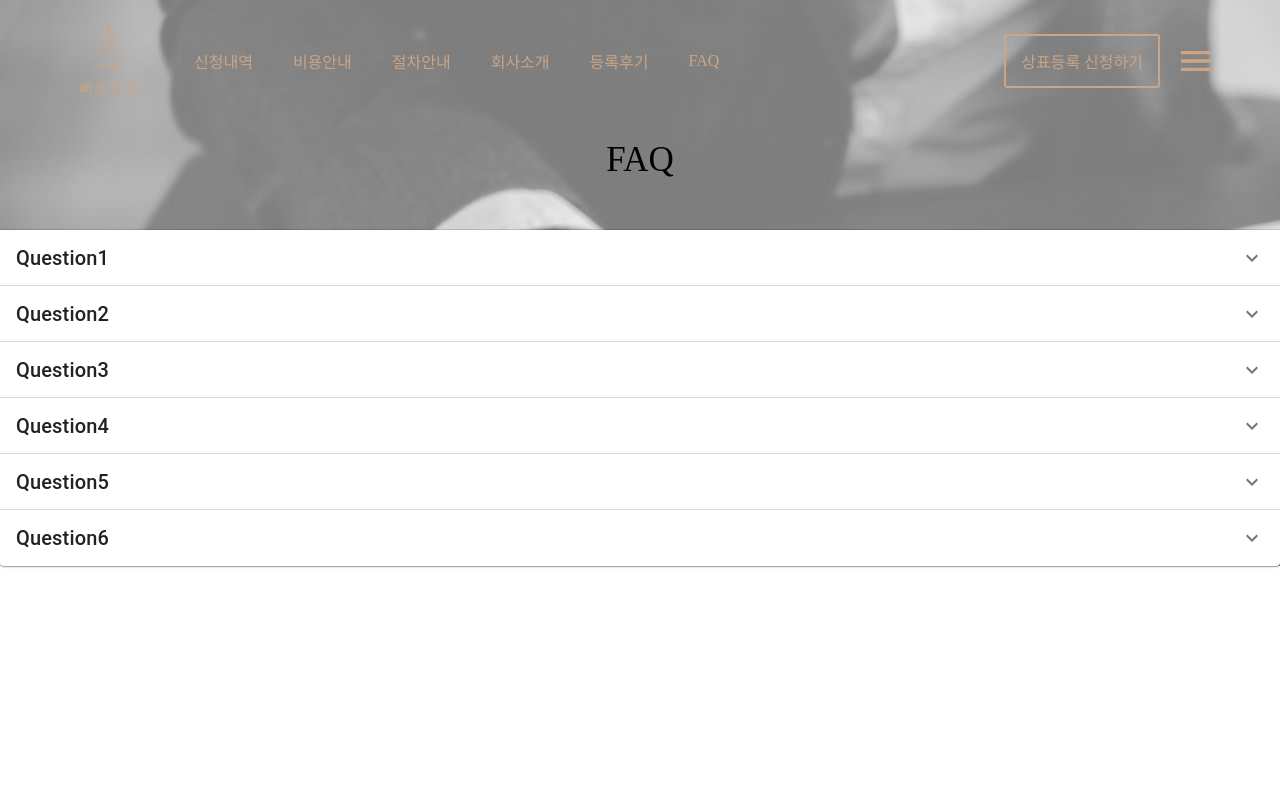
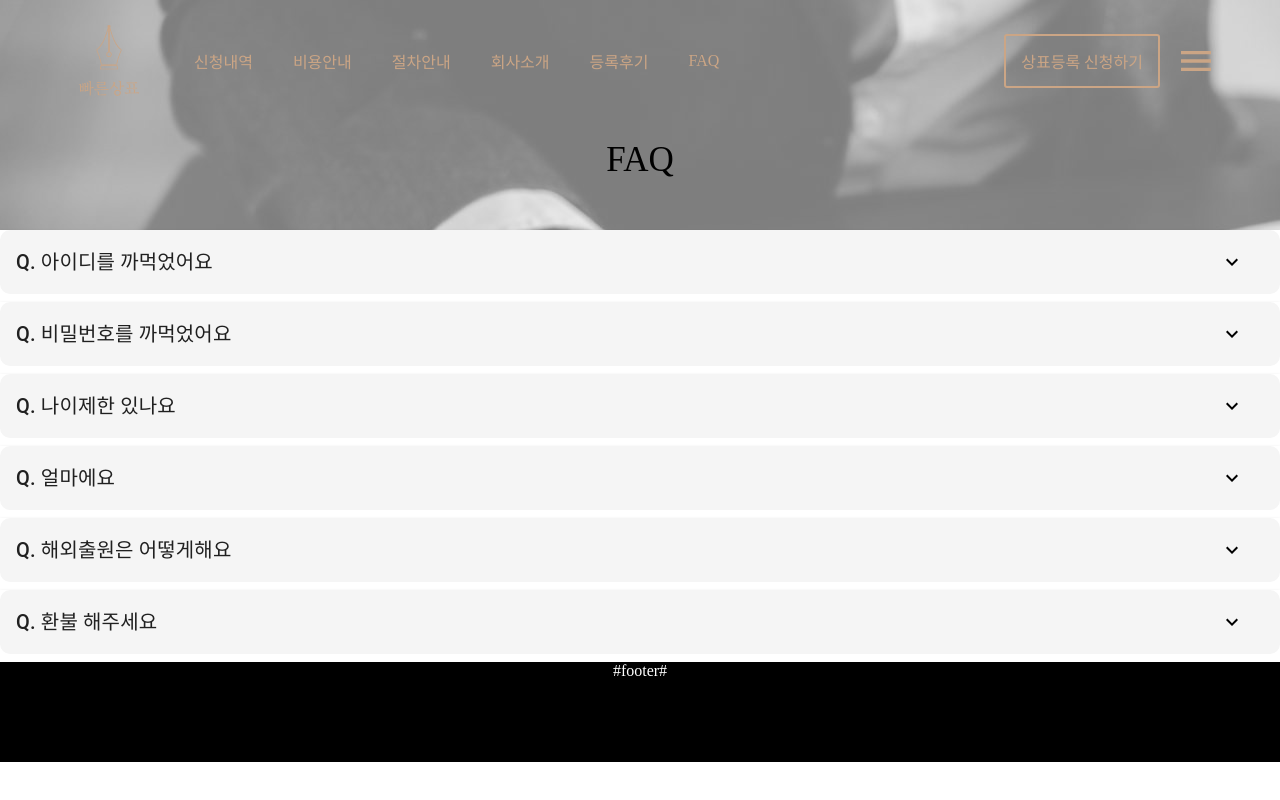
Before and after one commit to galaxyIjinny/capstone, a React (Create React App) app: page /faq in a window 1280 px wide. Built offline with nearby package versions, Linux system fonts and the light colour scheme.

Commit message:
faq design

```diff
--- a/src/components/faq/Faq.js
+++ b/src/components/faq/Faq.js
@@ -2,36 +2,80 @@ import React, { useState } from "react";
 import { Accordion, AccordionSummary, AccordionDetails, Typography } from "@material-ui/core";
 import ExpandMoreIcon from "@material-ui/icons/ExpandMore";
 import Navbar from "../../components/navbar/Navbar";
+import { makeStyles } from '@material-ui/core/styles';
 import './Faq.css';
+import Footer from "../../components/footer/Footer";
 
 const faqData = [
   {
-    question: "Question1",
+    question: "아이디를 까먹었어요",
     answer: "Answer1"
   },
   {
-    question: "Question2",
+    question: "비밀번호를 까먹었어요",
     answer: "Answer2"
   },
   {
-    question: "Question3",
+    question: "나이제한 있나요",
     answer: "Answer3"
   },
   {
-    question: "Question4",
+    question: "얼마에요",
     answer: "Answer4"
   },
   {
-    question: "Question5",
+    question: "해외출원은 어떻게해요",
     answer: "Answer5"
   },
   {
-    question: "Question6",
+    question: "환불 해주세요",
     answer: "Answer6"
   }
 ];
 
+const useStyles = makeStyles((theme) => ({
+  root: {
+    width: '100%',
+  },
+  accordion: {
+    '&:not(:last-child)': {
+      borderBottom: 0,
+    },
+    '&:before': {
+      display: 'none',
+    },
+    '&$expanded': {
+      margin: 'auto',
+    },
+  },
+  expanded: {},
+  accordionSummary: {
+    backgroundColor: '#F5F5F5',
+    borderRadius: '10px',
+    marginBottom: theme.spacing(1),
+    minHeight: 64,
+    '&$expanded': {
+      minHeight: 64,
+    },
+  },
+  expandIcon: {
+    color: '#000',
+    fontSize: '1.5rem',
+    marginRight: theme.spacing(1),
+    transition: 'transform 0.3s ease-in-out',
+    '&$expanded': {
+      transform: 'rotate(180deg)',
+    },
+  },
+  accordionDetails: {
+    backgroundColor: '#F5F5F5',
+    borderRadius: '10px',
+    padding: theme.spacing(2),
+  },
+}));
+
 const Faq = () => {
+  const classes = useStyles();
   const [expanded, setExpanded] = useState(false);
 
   const handleChange = (panel) => (event, isExpanded) => {
@@ -44,15 +88,29 @@ const Faq = () => {
     <br/><br/><br/><br/><br/>
     <div className="faqTitle">FAQ</div>
       {faqData.map((faq, index) => (
-        <Accordion key={index} expanded={expanded === `panel${index}`} onChange={handleChange(`panel${index}`)}>
-          <AccordionSummary expandIcon={<ExpandMoreIcon />}>
-            <Typography variant="h6">{faq.question}</Typography>
+        <Accordion key={index}
+        className={classes.accordion}
+        classes={{
+          expanded: classes.expanded,
+        }}
+        expanded={expanded === `panel${index}`}
+        onChange={handleChange(`panel${index}`)}>
+          <AccordionSummary  className={classes.accordionSummary}
+            classes={{
+              expandIcon: classes.expandIcon,
+              expanded: classes.expanded,
+            }}
+            expandIcon={<ExpandMoreIcon />}
+            aria-controls={`panel${index}-content`}
+            id={`panel${index}-header`}>
+            <Typography variant="h6">Q. {faq.question}</Typography>
           </AccordionSummary>
-          <AccordionDetails>
-            <Typography>{faq.answer}</Typography>
+          <AccordionDetails >
+            <Typography>&nbsp;&nbsp;&nbsp;{faq.answer}</Typography>
           </AccordionDetails>
         </Accordion>
       ))}
+      <Footer />
     </div>
   );
 };
```
